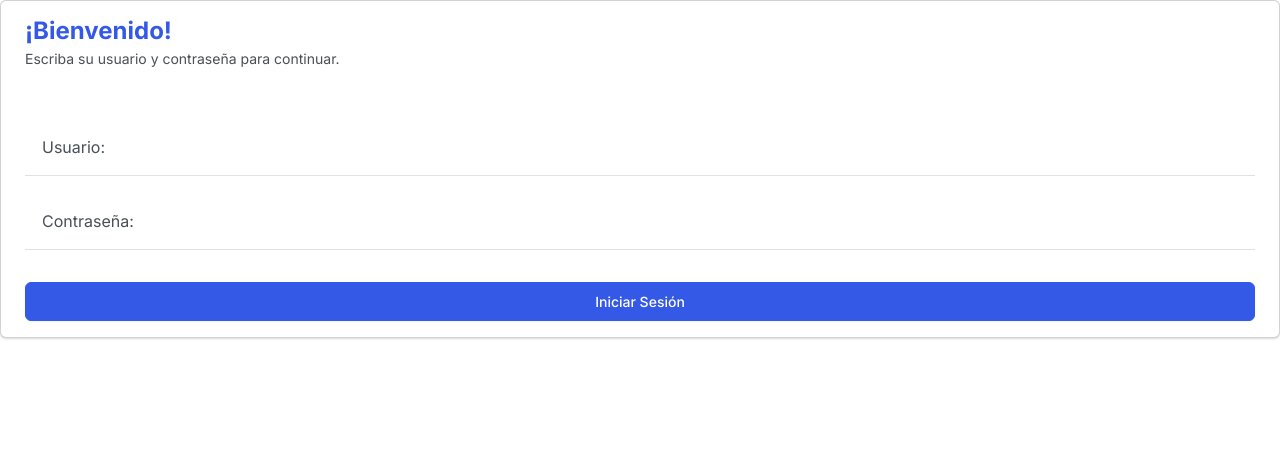
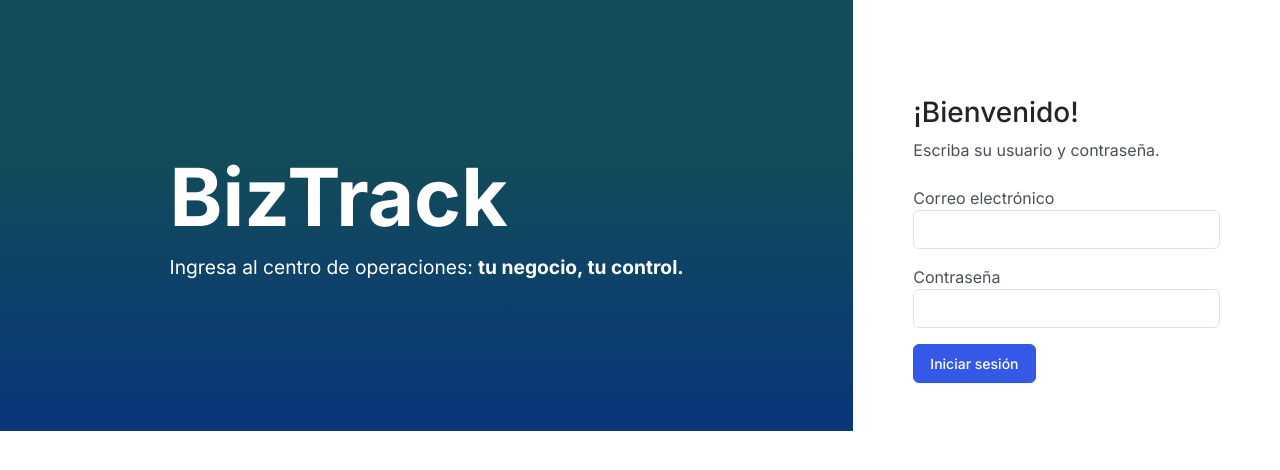
Before and after one commit to Jrayito/point-of-sale, a React (Create React App) app: page /login in a window 1280 px wide. Shown: the top 470 px of the page. Built offline with nearby package versions, Linux system fonts and the light colour scheme; no server answers.

Commit message:
Modificación de toda la estructura de login

```diff
--- a/src/views/Login.js
+++ b/src/views/Login.js
@@ -1,8 +1,8 @@
 import { React, useState } from 'react';
-import InputCustom from '../componentes/InputCustom.js'
 import '../style/login.css';
 import { useNavigate } from 'react-router-dom'
 import { useAuth } from '../context/authContext.js';
+import {Banner} from '../componentes/Banner.js'
 
 export const Login = () => {
    const { login } = useAuth();
@@ -30,47 +30,40 @@ export const Login = () => {
       }
    }
 
+
    return (
-      <section className='container-login'>
-         <div className='card'>
-            <div className='card-body'>
-               <h4 className='text-primary mb-0'><b>¡Bienvenido!</b></h4>
-               {error
-                  ? <small className="text-danger">
-                     <span className='d-flex align-items-center'>
-                        <i className="material-icons md-18 me-1">error</i>
-                        Usuario y/o contraseña incorrecta.
-                     </span>
-                  </small>
-                  : <small >Escriba su usuario y contraseña para continuar.</small>
-               }
-               <div className='mt-5'>
-                  <InputCustom
-                     type="text"
-                     placeholder="Usuario:"
-                     textLabel="Usuario:"
-                     value={user}
-                     onChange={handleUser} />
-
-                  <InputCustom
-                     type="password"
-                     placeholder="Contraseña:"
-                     textLabel="Contraseña:"
-                     value={password}
-                     onChange={handlePassword} />
-
-                  <div className='d-grid gap-2'>
-                     <button
-                        onClick={handleSubmit}
-                        className='btn btn-primary mt-3'>
-                        <span className="d-flex align-items-center justify-content-center">
-                           Iniciar Sesión
-                        </span>
-                     </button>
+      <div className="container-fluid h-100">
+         <div className="row h-100">
+            <div className="col-md-8 d-none d-md-block gradient d-flex flex-column justify-content-center align-items-center">
+               <div className="container-logan">
+                  <div>
+                     <Banner subtitleClass="text-white"/>
+                     {/* <h2 className='text-white d-block text-start name'><b>BizTrack</b></h2>
+                     <span className='d-block text-white text-start subtitle'>Ingresa al centro de operaciones: <strong>tu negocio, tu control.</strong></span> */}
                   </div>
                </div>
             </div>
+            <div className="col-md-4 col-12 d-flex align-items-center">
+               <div className="container p-5">
+                  <Banner titleClass="name-form" subtitleClass="text-black subtitle-form" />
+                  {/* <h2 className='text-white d-block text-start name name-form'><b>BizTrack</b></h2>
+                  <span className='d-block text-black text-start subtitle subtitle-form'>Ingresa al centro de operaciones: <strong>tu negocio, tu control.</strong></span> */}
+                  <h3 className='mt-5'>¡Bienvenido!</h3>
+                  <span>Escriba su usuario y contraseña.</span>
+                  <form className='mt-4'>
+                     <div className="form-group">
+                        <label htmlFor="email">Correo electrónico</label>
+                        <input type="email" id="email" name="email" className="form-control" />
+                     </div>
+                     <div className="form-group mt-3">
+                        <label htmlFor="password">Contraseña</label>
+                        <input type="password" id="password" name="password" className="form-control" />
+                     </div>
+                     <button type="submit" className="btn btn-primary mt-3">Iniciar sesión</button>
+                  </form>
+               </div>
+            </div>
          </div>
-      </section>
+      </div>
    );
 }
```
